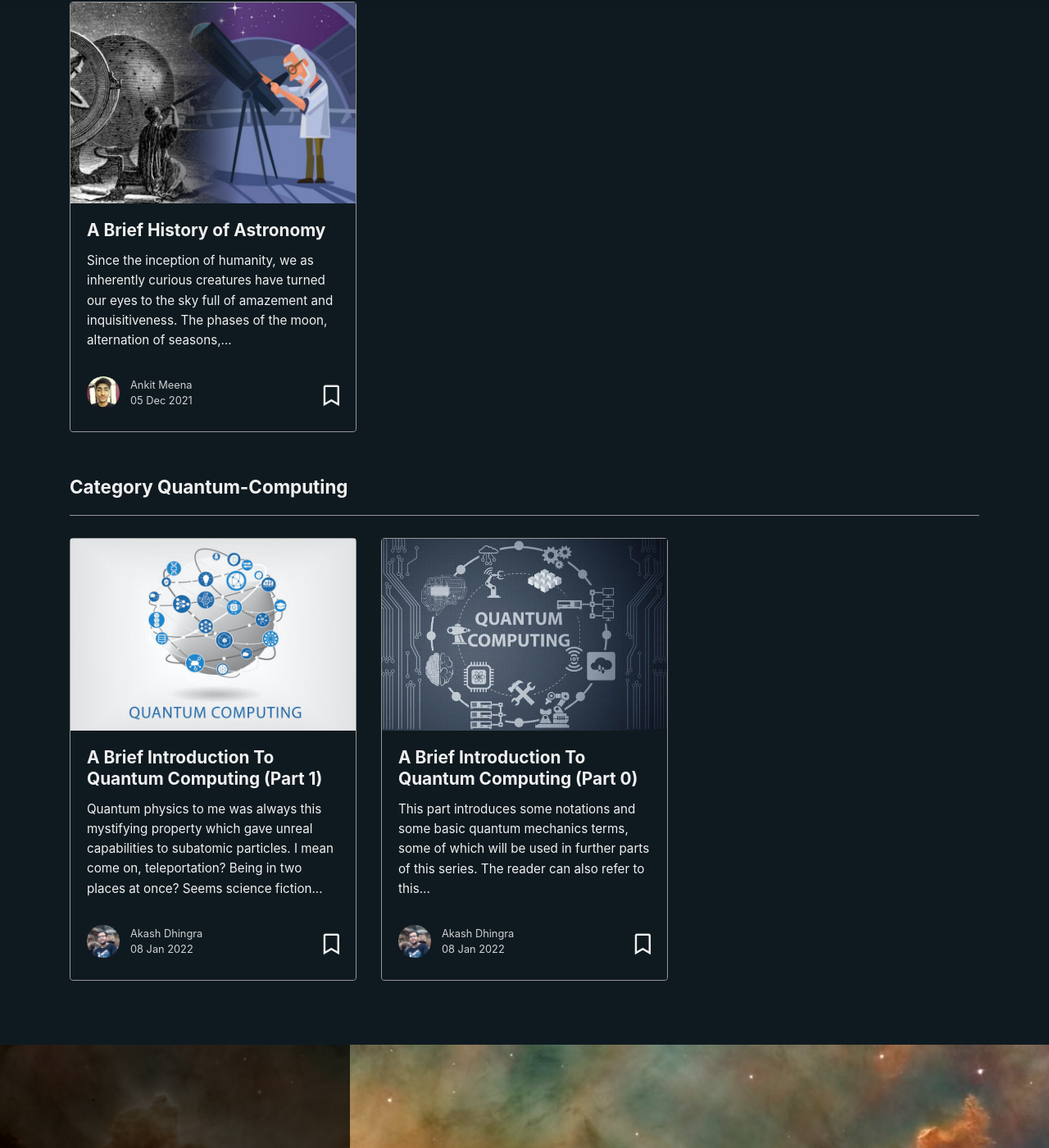
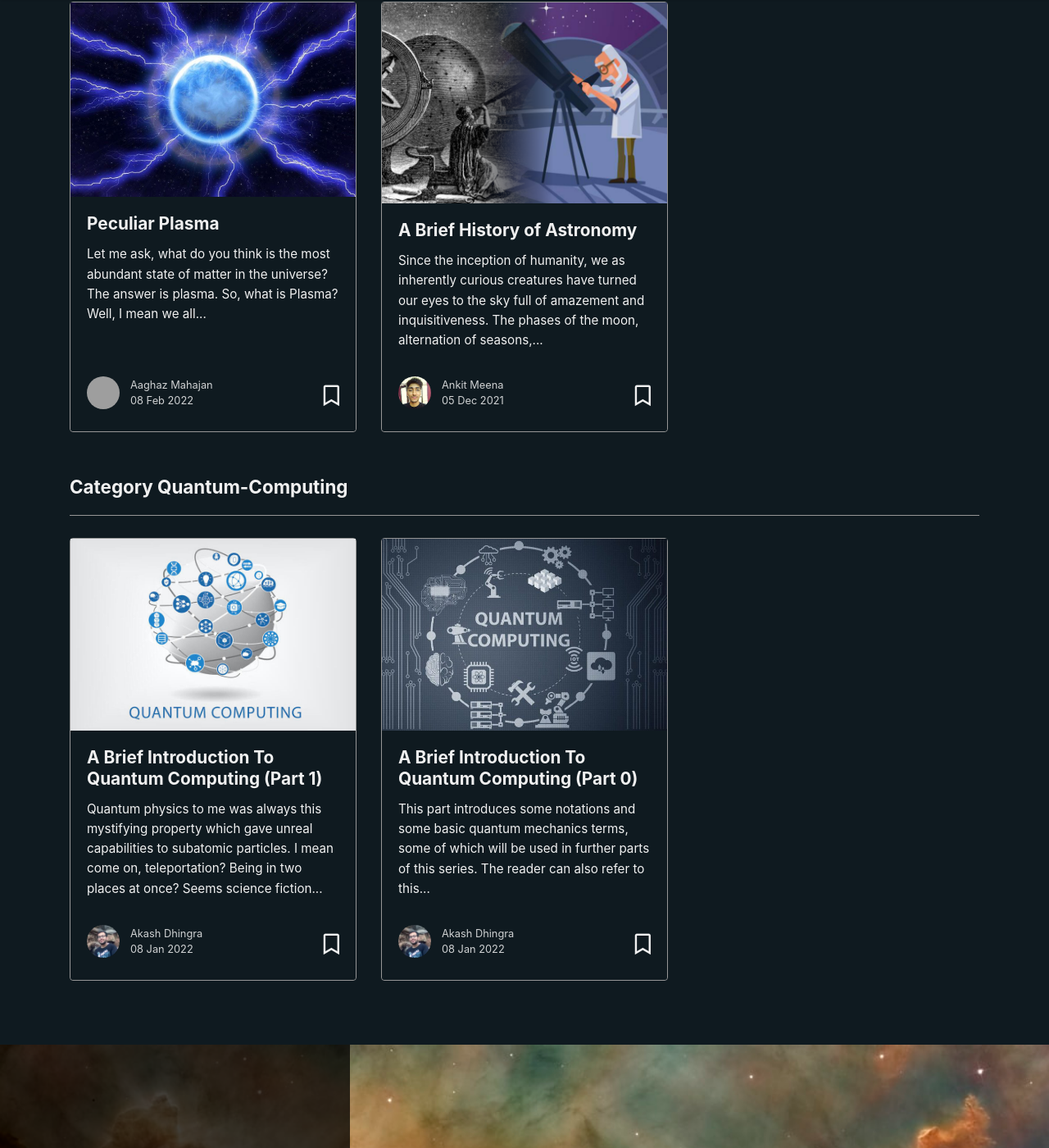
Before and after one commit to pac-iitd/blog, a Jekyll site: the page built from _pages/categories.md, in a window 1280 px wide and 1400 px high, scrolled down 1573 px. Shown: the whole window at 82% size. Built offline with Jekyll 4.4.1, drawn with Linux system fonts in a browser that asks for light colours; nearby versions of some CDN libraries; some of the changed lines change nothing that is shown; some of the changed text lies outside the part shown; grey boxes are pictures that could not be loaded.

Commit message:
add plasma post

```diff
--- a/_config.yml
+++ b/_config.yml
@@ -50,6 +50,12 @@ authors:
     avatar: 'assets/images/authors/Akash_Dhingra.jpeg'
     description: "Junior at IIT Delhi"
 
+  aaghaz:
+    name: Aaghaz Mahajan
+    display_name: Aaghaz Mahajan
+    avatar: 'assets/images/authors/Aaghaz_Mahajan.jpg'
+    description: "Sophomore at IIT Delhi"
+
 # Plugins
 plugins:
   - jekyll-paginate
--- /dev/null
+++ b/_posts/2022-02-08-plasma.md
@@ -0,0 +1,51 @@
+---
+layout: post
+title:  "Peculiar Plasma"
+author: aaghaz
+categories: [ astronomy ]
+image: assets/images/posts_main/plasma.jpg
+useMath: True
+---
+
+Let me ask, what do you think is the most abundant state of matter in the universe? The answer is plasma. So, what is Plasma? Well, I mean we all would tend to answer that it is the fourth state of matter. But what exactly is it? Some people might say that it is an ionized gas. Though it is somewhat correct, that also isn’t entirely right. In fact, calling plasma ionized gas is analogous to calling liquid as a melted solid!
+
+The term plasma is applied to ionized gas, in which all of the atoms (or a considerable part) have been converted into positive ions. This definition will be improved upon towards the end of this article. Here we will explore some basic properties regarding this interesting state of matter.
+
+Let’s start with an example of hydrogen plasma. To transform neutral H atoms into the  H+ + e- pair, we need energy as high as ε = 13.6eV (a rough estimate). Now to keep the hydrogen cloud in this state, the temperature must be at least Tmin =  ε/kb where kb is the Boltzmann Constant,  which is on the order of several electron volts! (Oh, a minor thing to keep in mind is that plasma physicists tend to view temperature in terms of energy units. So, 1eV is equivalent to 11,600K) This temperature is close to that on the star surfaces (and yet these are termed as “cold” plasmas!). Fusion plasmas have temperatures on the order of 108 K. Now, a thing to notice is that plasma can be a very good conductor depending on its parameters such as temperature or density. And as a result its macroscopic dynamics become a bit difficult to analyze because its mechanical properties are closely linked with its electrodynamic properties. This is one of the main features of plasma – Plasma flow produces an electromagnetic field, while the motion and equilibria of the plasma are determined by the fields acting upon it!
+
+This property is crucial  and lies behind several plasma phenomena. One of them is storing or trapping plasma. I won't be diving into how the plasma is trapped but it’s done using a strong directed magnetic field. The interested reader may check out Mirror trap/Budker’s trap for more details. Another interesting thing which follows from the aforementioned property is the so-called “pinch effect”. To understand this, consider a cylinder with current flowing along its length as shown below.
+
+Now from basic electrodynamics it is known that currents in the same direction attract each other, and so the cylinder must compress. But, “thermal” or “gas” pressure opposes this inward force and hence the equilibrium determines the radius, the thermal pressure and the magnetic field at any point. This is known as a pinch. This is used in the tokamak configuration, which is another famous plasma trap! The pinch effect also gives rise to plasma instability in the form of “necks'' and “bubbles” but I won't be going into their details here. Just to give a taste, I have provided the image of a “neck” instability below.
+
+
+If you think I have not been going into much detail into the previous topics, then fear not because I’ll be deriving (albeit using some mathematical and physical approximations) some well known properties of plasma! So here goes.
+
+The most important property of plasma is it’s Quasi Neutrality. This means that although it does contain charged particles, plasma as a whole has charge roughly equal to zero! And it can be maintained precisely, due to the fact that it takes a large amount of voltage to separate the charges. To look at this in detail, consider a certain volume in which charges have been completely separated and hence it contains only one type of charge. So the electric field must satisfy Poisson’s eqn:
+E=4πρ
+Now, if linear dimensions and concentration of charge particles in the plasma are x and n respectively, we obtain
+E ≈ E/x ≈ 4πne
+and so, E  4πnex
+This means that V ≈ Ex ≈ 4πnex2
+Now, consider a fully charged plasma produced from hydrogen, at normal temperature and pressure of 1 mm Hg. 1cc of this plasma has roughly 7*1016 ions and electrons each. And so, E is roughly 1011 V/cm. So, if quasineutrality is disturbed in a volume with diameter 1mm, the corresponding potential difference across the volume would come out to be 109 V which is clearly not feasible.
+However, in small volumes quasineutrality may be violated if the electric field generated by excess particles  of one sign is too weak to significantly change the motion of particles. Let us look at it more quantitatively. Consider a plasma layer and let all electrons be displaced a bit with respect to  ions. In the figure shown below.
+
+Let l be the separation between two faces of the cuboid above. S is the area of a face. If x is the spatial displacement (x≪l) then, at the boundary we have
+dQdS=nex
+Now, analogous to the parallel plate capacitor, we can see that
+E=Vl;V= QC;C=0Sl ⇒E=nex0
+Now, taking into account that me/mi is very small as compared to 1, we can describe the electron motion using Newton’s second law as
+md2xdt2=-eE=-ne2x0
+where m = me. And so, as a result recognizing this as the equation of a harmonic oscillator we get
+ω=p=ne2m0
+This is the most typical collective motion of a plasma called Langmuir Oscillations. One interesting consequence is that two Langmuir waves can merge into a single wave with frequency very close to 2p. Since this can be measured by studying the radiation, it is used in measuring particle concentrations in intergalactic plasma!
+
+The preceding derivation shows that some perturbations that disrupt quasineutrality are still possible but their characteristic time must not be too long:
+t≤p-1
+So, the speed of the fastest particle can be used to crudely derive the upper limit of radius of interaction.
+x=vTet≤vTep≅rDe=0kbTne2
+Where vTe=kbTm is the characteristic thermal speed. This magnitude rDe is called the Debye radius.
+Now we can introduce another criterion for plasma properties. If the number of charged particles inside the Debye sphere is great enough:
+nrDe3≅0kbT32e3n-12 ≫1
+Then, collective interactions inside a plasma dominate. So we see that as plasma becomes hotter and more rarified, the collective interactions become more dominant. For example, the plasma corona of a pellet irradiated with laser is very dense and extremely hot. Whereas intergalactic plasma is cold and extremely rarified. But in both the mentioned cases nrDe3≫1  and collective interactions dominate.
+
+So, in this article I tried to explain the basics of this wonderful and peculiar part of physics called plasma. I hope the readers got a taste of what lies in this field and would like to explore more on their own.
```
Also changed, not shown: assets/images/posts_main/plasma.jpg (added), 1 other file.
